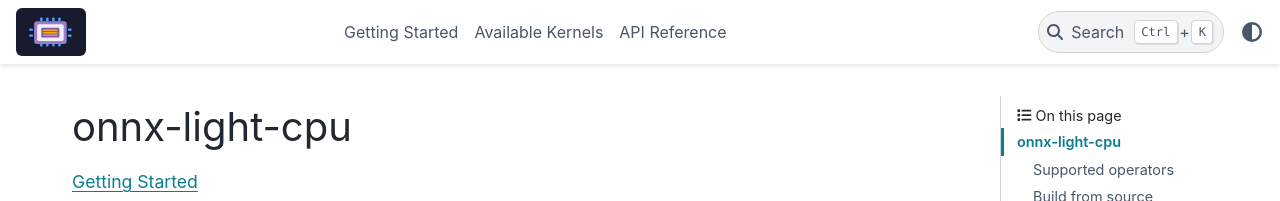
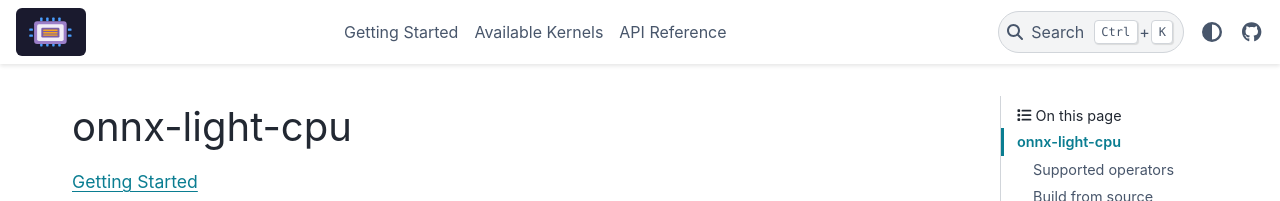
Before and after one commit to xadupre/onnx-light-cpu, a Sphinx documentation site: the page built from docs/index.rst, in a window 1280 px wide. Shown: the top 201 px of the page. Built offline with Sphinx 7.4.7 and the PyData theme 0.15.4, drawn with Linux system fonts in a browser that asks for light colours; pages that are not in the unit, such as notebooks, are missing from menus.

Commit message:
docs: add GitHub repo link to documentation main page
Co-authored-by: xadupre <22452781+xadupre@users.noreply.github.com>

```diff
--- a/docs/conf.py
+++ b/docs/conf.py
@@ -29,3 +29,12 @@ html_theme = "pydata_sphinx_theme"
 html_static_path = ["_static"]
 html_logo = "_static/logo.svg"
 html_favicon = "_static/logo.svg"
+html_theme_options = {
+    "icon_links": [
+        {
+            "name": "GitHub",
+            "url": "https://github.com/xadupre/onnx-light-cpu",
+            "icon": "fa-brands fa-github",
+        },
+    ],
+}
```
